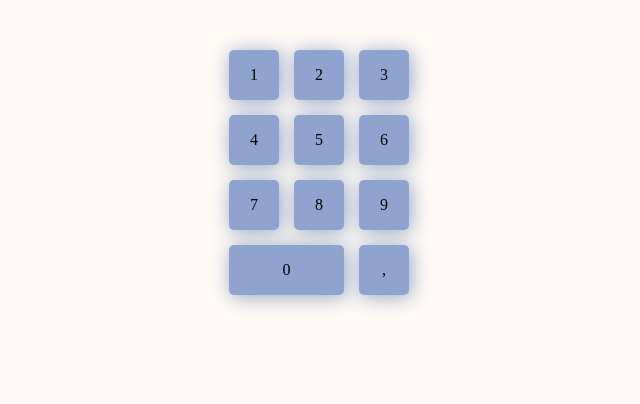
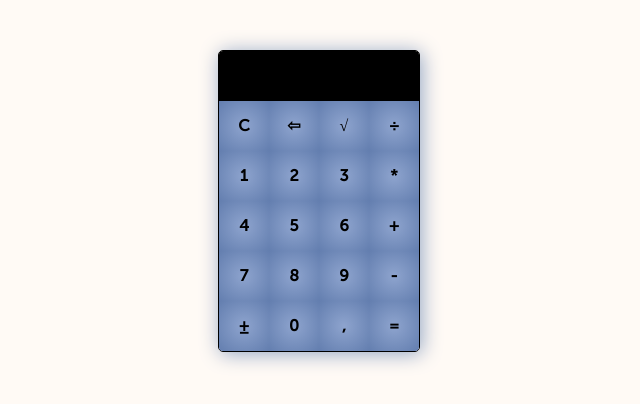
Before and after one commit to Kostyan1996/Simple-calculator, an Electron app: page index.html in a window 800 px wide. Shown: the whole page, without its empty margins (81-721 px from the left). Drawn offline with Linux system fonts and the light colour scheme.

Commit message:
Polished design

```diff
--- a/index.css
+++ b/index.css
@@ -1,41 +1,62 @@
+:root {
+    --buttonSize: 50px;
+}
+
 html, body {
     width: 100%;
     height: 100%;
     margin: 0;
 
     background-color: rgb(255, 250, 245);
+
+    font-family: museoSans;
+    font-weight: 700;
 }
 
 #container {
     margin: 50px auto;
     width: min-content;
     height: min-content;
+
+    border-radius: 5px;
+
+    overflow: hidden;
+    border: 1px solid black;
+    box-shadow: 2px 2px 20px rgb(146, 165, 195);
 }
 
-#numbers {
-    --numSize: 50px;
+#btnContainer {
     display: grid;
-    grid-template-columns: repeat(3, var(--numSize));
-    grid-template-rows: repeat(4, var(--numSize));
-    grid-gap: 15px;
-
-    line-height: var(--numSize);
-    text-align: center;
+    grid-template-columns: repeat(4, var(--buttonSize));
 }
 
-#numbers > .number {
-    background-color: rgb(142, 164, 206);
+.button {
+    line-height: var(--buttonSize);
+    width: var(--buttonSize);
+
+    text-align: center;
+    cursor: default;
     border-color: rgb(41, 41, 41);
-    border-radius: 5px;
-    box-shadow: 2px 2px 20px rgb(146, 165, 195);
-    transition: 0.15s;
-    cursor: default;
+    position: relative;
+    background-image: radial-gradient(rgb(142, 164, 206), rgb(99, 126, 175));
 }
 
-#numbers > .number:hover {
-    box-shadow: 5px 5px 15px rgb(146, 165, 195);
+.button:hover {
+    background-image: radial-gradient(rgb(195, 209, 236), rgb(132, 154, 196));
 }
 
-#numbers > .number.num0 {
-    grid-column: 1 / 3;
+.screen {
+    grid-column: 1 / 5;
+    height: var(--buttonSize);
+    line-height: var(--buttonSize);
+    text-align: right;
+    padding-right: 10px;
+    background-color: black;
+    color: rgb(133, 84, 161);
+    font-size: 24px;
 }
+
+@font-face {
+  font-family: museoSans;
+  src: url(museosans-500.ttf);
+}
--- a/index.html
+++ b/index.html
@@ -10,18 +10,32 @@
 
 <body>
     <div id="container">
-        <div id="numbers">
-            <div class="number num1">1</div>
-            <div class="number num2">2</div>
-            <div class="number num3">3</div>
-            <div class="number num4">4</div>
-            <div class="number num5">5</div>
-            <div class="number num6">6</div>
-            <div class="number num7">7</div>
-            <div class="number num8">8</div>
-            <div class="number num9">9</div>
-            <div class="number num0">0</div>
-            <div class="number numComma">,</div>
+        <div class="screen"></div>
+        <div id="btnContainer">
+            <div class="button reset">C</div>
+            <div class="button delete">⇦</div>
+            <div class="button root">√</div>
+            <div class="button divide">÷</div>
+
+            <div class="button number num1">1</div>
+            <div class="button number num2">2</div>
+            <div class="button number num3">3</div>
+            <div class="button multiply">*</div>
+
+            <div class="button number num4">4</div>
+            <div class="button number num5">5</div>
+            <div class="button number num6">6</div>
+            <div class="button plus">+</div>
+
+            <div class="button number num7">7</div>
+            <div class="button number num8">8</div>
+            <div class="button number num9">9</div>
+            <div class="button minus">-</div>
+
+            <div class="button plusMinus">±</div>
+            <div class="button number num0">0</div>
+            <div class="button comma">,</div>
+            <div class="button equals">=</div>
         </div>
     </div>
 </body>
```
Also changed, not shown: museosans-500.ttf (added).
